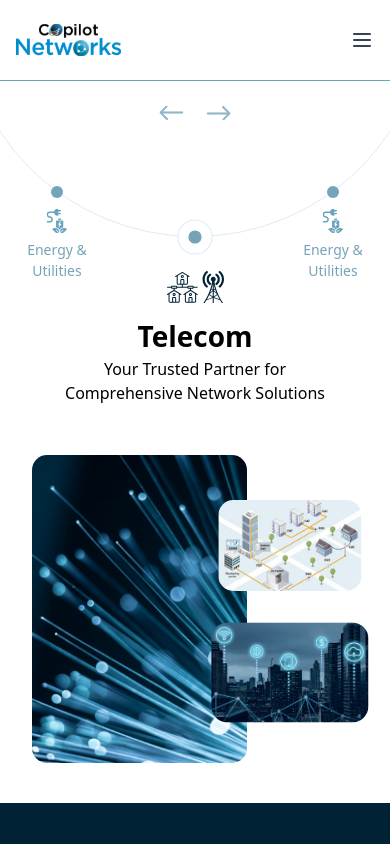
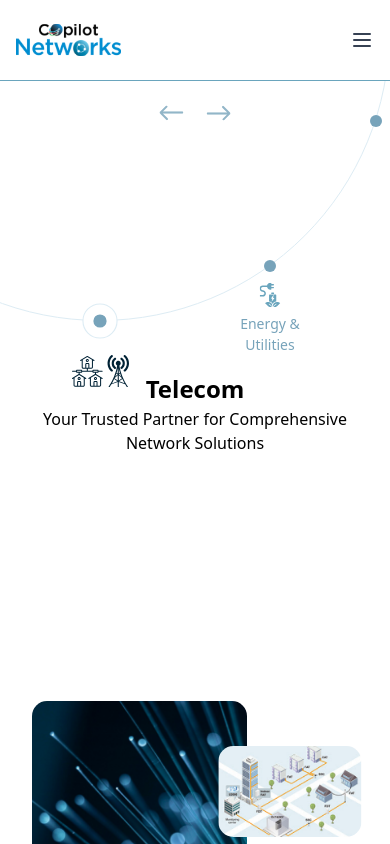
Before and after one commit to shreyaskyada/copilot-networks, a React (Vite) app: page / in a window 390 px wide. Shown: the top 844 px of the page. Built offline with nearby package versions, Linux system fonts and the light colour scheme; a web font is replaced by a local one.

Commit message:
fix: small screen issue and did default USA

```diff
--- a/src/modules/Contact/components/ContactUsForm/ContactUsForm.tsx
+++ b/src/modules/Contact/components/ContactUsForm/ContactUsForm.tsx
@@ -171,7 +171,7 @@ export default function ContactForm() {
               </label>
               <PhoneInput
                 international
-                defaultCountry="IN"
+                defaultCountry="US"
                 value={formData.phone}
                 onChange={(value) =>
                   setFormData({ ...formData, phone: value as string })
--- a/src/modules/Home/components/HeroSection/CircularSlickSlider/CircularSlickSlider.tsx
+++ b/src/modules/Home/components/HeroSection/CircularSlickSlider/CircularSlickSlider.tsx
@@ -140,7 +140,7 @@ const CircularSlider: React.FC<CircularSliderProps> = ({
   };
 
   return (
-    <div className="flex h-full w-full max-w-screen max-md:overflow-hidden max-md:pb-10 md:-translate-y-[40px] md:items-center">
+    <div className="flex h-full w-full max-w-screen max-md:overflow-hidden max-md:pb-10 md:items-center">
       <div className="relative flex w-full flex-1 flex-col items-center gap-10 md:flex-row md:justify-between">
         {/* Arrow */}
         <div className="absolute top-[20px] left-[50%] z-[60] flex -translate-x-[50%] cursor-pointer gap-8 md:top-[50%] md:left-7 md:-translate-y-[50%] md:flex-col 2xl:left-[2%]">
@@ -155,7 +155,7 @@ const CircularSlider: React.FC<CircularSliderProps> = ({
         </div>
 
         {/* Left section */}
-        <div className="relative flex w-screen min-w-96 flex-1 flex-col md:h-[60vh] md:w-[60vh] md:flex-row">
+        <div className="relative flex min-h-[580px] w-screen min-w-[580px] flex-1 flex-col md:h-[60vh] md:w-[60vh] md:flex-row">
           <div
             style={{ height: `${titlePadding}px` }}
             className="md:hidden"
@@ -169,7 +169,7 @@ const CircularSlider: React.FC<CircularSliderProps> = ({
             }}
           >
             <div
-              className="relative inset-0 size-[120vw] flex-1 -translate-x-[75%] rounded-full border border-[#DDECF4] md:size-[60vh]"
+              className="relative inset-0 size-[120vw] min-h-[580px] min-w-[580px] flex-1 -translate-x-[75%] rounded-full border border-[#DDECF4] md:size-[60vh]"
               ref={divRef}
               style={{
                 transform: `rotate(${rotation}deg)`,
@@ -296,10 +296,10 @@ const CircularSlider: React.FC<CircularSliderProps> = ({
               ...(!isMd && { top: `${getTop()}px` }),
             }}
           >
-            <p className="text-left text-[28px] font-bold md:w-[calc(100%+66px)] md:text-[50px]">
+            <p className="text-left text-[28px] font-bold max-md:w-[90vw] max-md:text-center max-md:text-[24px] md:w-[calc(100%+66px)] md:text-[50px]">
               {newTabs[activeIndex].title}
             </p>
-            <p className="text-[16px] max-md:px-[50px] max-md:text-center md:w-[calc(100%+66px)] md:text-[28px]">
+            <p className="text-[16px] max-md:w-[90vw] max-md:px-4 max-md:text-center md:w-[calc(100%+66px)] md:text-[28px]">
               {newTabs[activeIndex].description}
             </p>
           </div>
```
